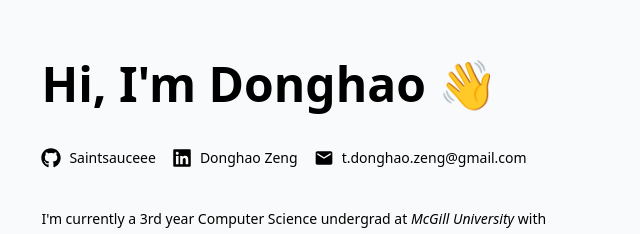
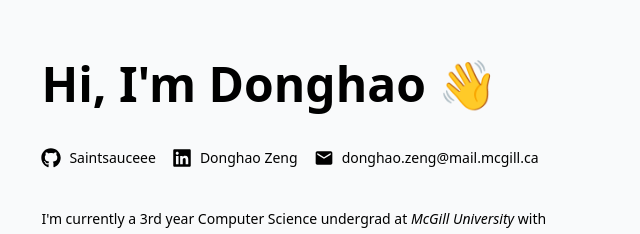
Before and after one commit to saintsauceee/saintsauceee.github.io, a Next.js app in the folder portfolio/: page / in a window 1280 px wide. Shown: the part 132-366 px from the top of the page, without its empty margins (317-957 px from the left). Built offline with nearby package versions, Linux system fonts and the light colour scheme.

Commit message:
change email

```diff
--- a/portfolio/src/app/page.tsx
+++ b/portfolio/src/app/page.tsx
@@ -58,11 +58,11 @@ export default function Home() {
               Donghao Zeng
             </a>
             <a
-              href="mailto:t.donghao.zeng@gmail.com"
+              href="mailto:donghao.zeng@mail.mcgill.ca"
               className="flex flex-row gap-2 hover:text-gray-600 transition-colors"
             >
               <MdEmail className="h-5 w-5" aria-hidden />
-              t.donghao.zeng@gmail.com
+              donghao.zeng@mail.mcgill.ca
             </a>
           </motion.div>
           <motion.div
```
